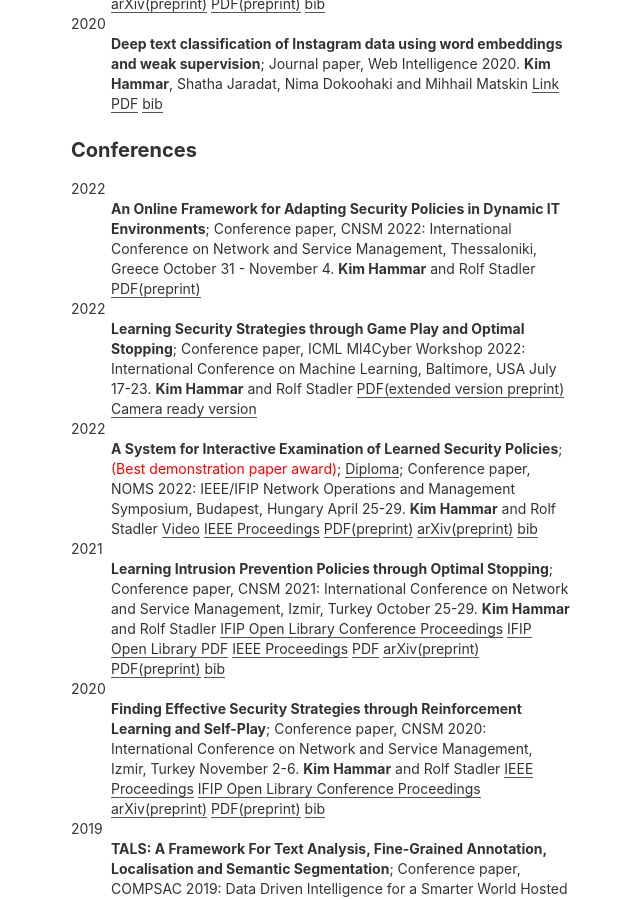
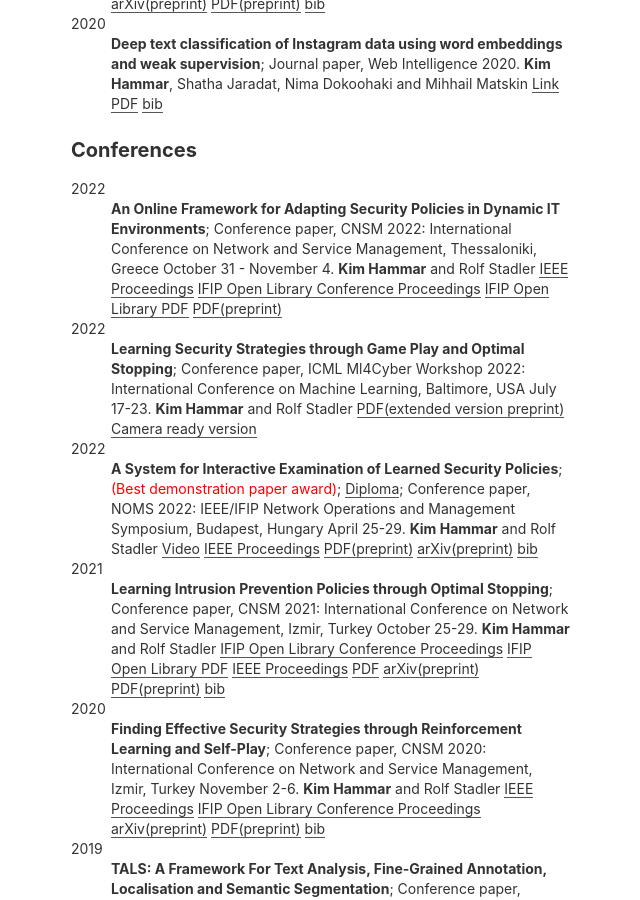
Before and after one commit to Limmen/Limmen.github.io, a Jekyll site: the page built from publications.md, in a window 1280 px wide and 900 px high, scrolled down 784 px. Shown: the whole window, without its empty margins (319-959 px from the left). Built offline with Jekyll 4.4.1, drawn with Linux system fonts in a browser that asks for light colours.

Commit message:
add link

```diff
--- a/publications.md
+++ b/publications.md
@@ -34,6 +34,9 @@
 2022
 :   **An Online Framework for Adapting Security Policies in Dynamic IT Environments**; Conference paper, CNSM 2022: International Conference on Network and Service Management, Thessaloniki, Greece October 31 - November 4.
     **Kim Hammar** and Rolf Stadler
+	[IEEE Proceedings](https://ieeexplore.ieee.org/document/9964838)
+	[IFIP Open Library Conference Proceedings](https://dl.ifip.org/db/conf/cnsm/cnsm2022/)
+	[IFIP Open Library PDF](https://dl.ifip.org/db/conf/cnsm/cnsm2022/58.pdf)
 	[PDF(preprint)](/assets/papers/CNSM22_preprint_8_sep_Hammar_Stadler.pdf)
 
 2022
```
Also changed, not shown: news.md (+3 -0 lines).
